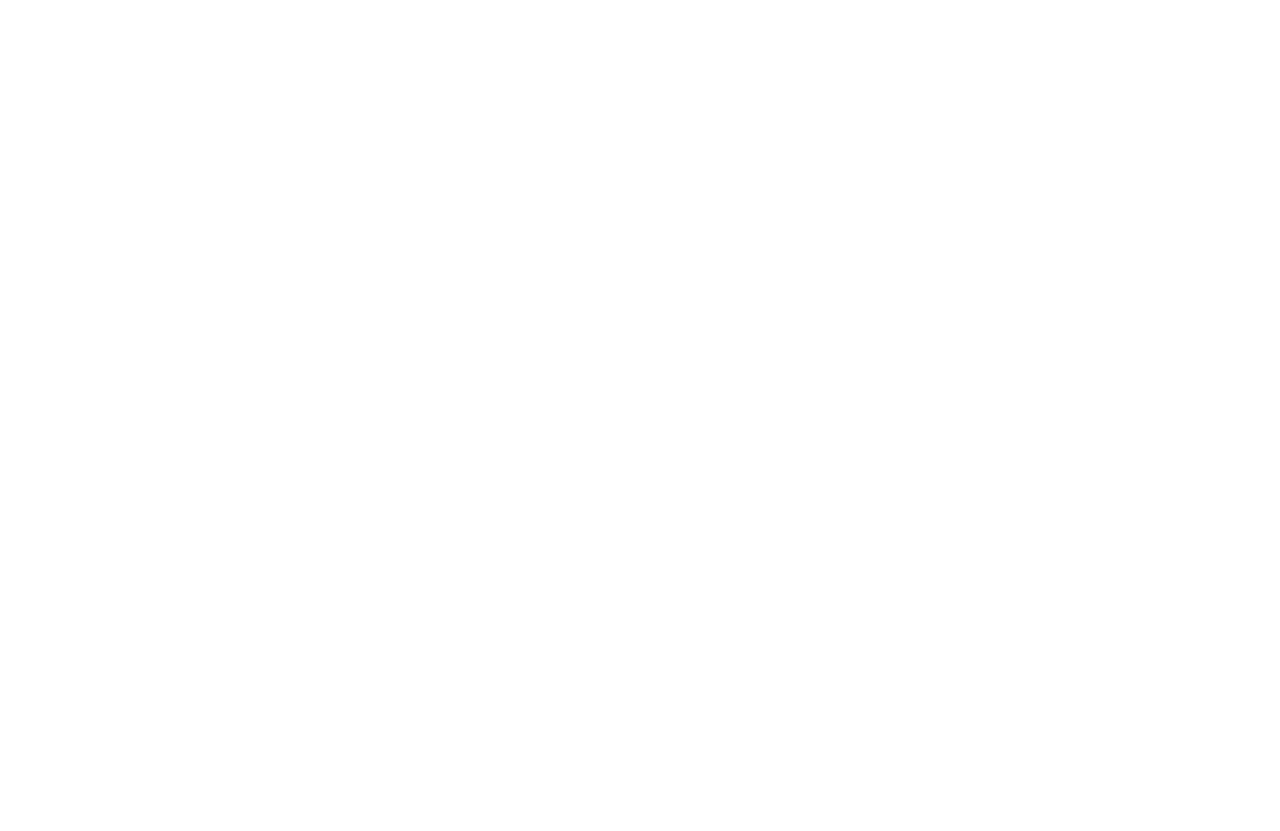
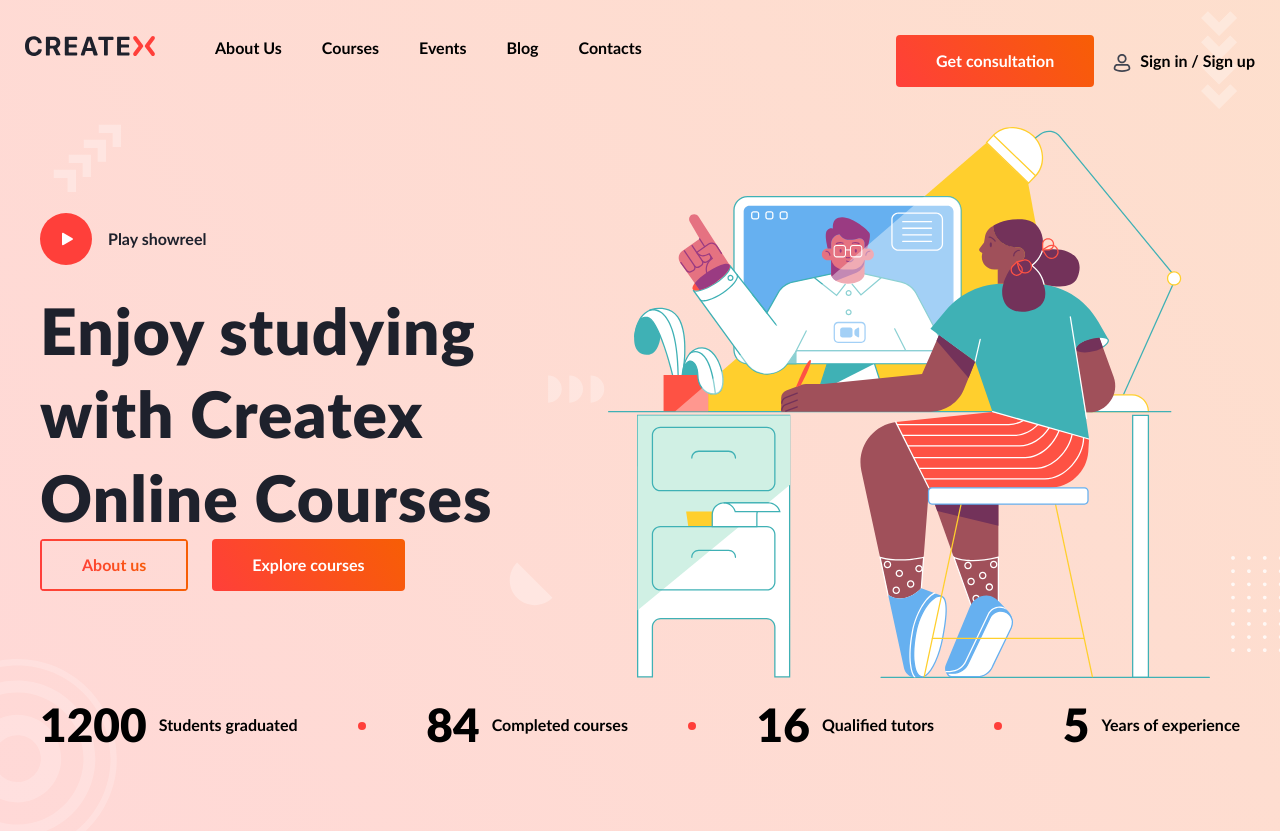
Before and after one commit to DerRenard/LandingPage_portfolio, a plain HTML site: page index.html in a window 1280 px wide. Before the commit the page ends 800 px from the top, so only its background shows below. Drawn offline with Linux system fonts and the light colour scheme.

Commit message:
Added hero section

```diff
--- a/css/index.css
+++ b/css/index.css
@@ -0,0 +1,176 @@
+html,
+body {
+    font-family: "Lato";
+    font-weight: 400;
+}
+.wrapper {
+    min-height: 100vh;
+    overflow: hidden;
+}
+.container {
+    max-width: 1260px;
+    padding: 15px;
+    margin: 0 auto;
+}
+/* ========================== */
+.header {
+    /* СДЕЛАТЬ ПОТОМ */
+    background: url("../assets/decor/shapes-bg.svg") 50% 50% / cover no-repeat, linear-gradient(55.95deg ,rgba(255, 63, 56, .2), rgba(247, 94, 5, .2));
+    font-weight: 700;
+}
+
+.header-top {
+    display: flex;
+    margin: 20px 0 0 0;
+    flex-direction: row;
+    justify-content: space-between;
+    position: relative;
+}
+.header-top_nav-bar {
+    position: absolute;
+    left: calc(130px + 60px);
+}
+.header-top_nav-bar-list {
+    display: flex;
+    flex-direction: row;
+    gap: 40px;
+    justify-content: center;
+    align-items: center;
+    line-height: 1.6;
+    font-weight: 700;
+    white-space: nowrap;
+}
+.header-top_nav-bar_list:hover {
+    color: #ff3f3a;
+}
+
+.header-top_btns {
+    display: flex;
+    flex-direction: row;
+    gap: 10px;
+    white-space: nowrap;
+    justify-content: center;
+    align-items: center;
+}
+.button {
+    display: inline-block;
+    font-weight: 700;
+    letter-spacing: 0.5;
+    line-height: 52px;
+    padding: 0 40px;
+    color: #fff;
+    border-radius: 4px;
+    background: linear-gradient(55.95deg, #ff3f3a 0%, #f75e05 100%);
+}
+.button-header {
+    margin-right: 36px;
+}
+.button-empty {
+    display: inline-block;
+    border-left: 2px solid #ff3f3a;
+    border-right: 2px solid #f75e05;
+    background-image:
+        -webkit-linear-gradient(55.95deg, #ff3f3a, #f75e05),
+        -webkit-linear-gradient(55.95deg, #ff3f3a, #f75e05);
+    background-image: linear-gradient(55.95deg, #ff3f3a, #f75e05), linear-gradient(55.95deg, #ff3f3a, #f75e05);
+    background-size: 100% 2px;
+    background-position:
+        0 100%,
+        0 0;
+    background-repeat: no-repeat;
+    background-clip: border-box;
+}
+.button-empty span {
+    background: linear-gradient(55.95deg, #ff3f3a 0%, #f75e05 100%);
+    -webkit-background-clip: text;
+    -webkit-text-fill-color: transparent;
+}
+.button:hover {
+    transition: transform 0.5s 0s;
+    transform: scale(1.05);
+}
+.header-top_btns-login {
+    position: relative;
+}
+.header-top_btns-login:hover {
+    color: #ff3f3a;
+}
+
+.header-top_btns-login::before {
+    position: absolute;
+    left: -28px;
+    content: "";
+    display: block;
+    background: url(../assets/icons/user-icon.svg) no-repeat;
+    width: 20px;
+    height: 20px;
+}
+/* ========================== */
+
+.header-body_top {
+    display: flex;
+    flex-direction: row;
+    /* justify-content: space-between; */
+    align-items: center;
+
+    color: #1e212c;
+    height: 75vh;
+}
+
+.header-body_top-info_play-button {
+    display: inline-flex;
+    align-items: center;
+    margin-bottom: 24px;
+}
+.header-body_top-info{
+    margin: auto 0;
+}
+.header-body_top-info_play-button svg {
+    margin-right: 16px;
+}
+.header-body_top-info_play-button svg:hover {
+    transition: box-shadow 0.5s 0s;
+    border-radius: 50%;
+    box-shadow: 0px 0px 0px 16px rgba(255, 63, 58, 0.12);
+}
+.header-body_top-info_hero-text {
+    font-weight: 900;
+    font-size: 64px;
+    line-height: 130%;
+    letter-spacing: 1px;
+    min-width: 500px;
+}
+.header-body_top-info_hero-buttons {
+    display: flex;
+    gap: 24px;
+}
+.header-body_top-info_hero-button {
+}
+.header-body_top-picture {
+    margin-right: 30px;
+}
+.header-body_statistics {
+    /* position: relative; */
+    display: flex;
+    justify-content: space-between;
+    /* align-items: flex-end; */
+}
+.header-body_statistics > span {
+transform: translate(0, 20px);
+    height: 8px;
+    width: 8px;
+    background-color: #ff3f3a;
+    border-radius: 50%;
+    margin: 0 15px;
+}
+.header-body_statistics-info {
+    /* margin-top: 189px; */
+    display: inline-flex;
+    align-items: center;
+    margin-bottom: 80px;
+}
+.header-body_statistics-info span {
+    font-weight: 900;
+    font-size: 46px;
+    margin-right: 12px;
+}
--- a/index.html
+++ b/index.html
@@ -12,6 +12,57 @@
     <script src="scripts/main.js" defer></script>
 </head>
 <body>
-
+    <div class="wrapper">
+        <header class="header">
+            <div class="container">
+                <div class="header-top">
+                    <a href="#" class="header-top_logo"><img src="assets/logo.svg" alt="logo"></a>
+                    <div class="header-top_nav-bar">
+                        <ul class="header-top_nav-bar-list">
+                            <li class="header-top_nav-bar_list"><a href="#">About Us</a></li>
+                            <li class="header-top_nav-bar_list"><a href="#">Courses</a></li>
+                            <li class="header-top_nav-bar_list"><a href="#">Events</a></li>
+                            <li class="header-top_nav-bar_list"><a href="#">Blog</a></li>
+                            <li class="header-top_nav-bar_list"><a href="#">Contacts</a></li>
+                        </ul>
+                    </div>
+                    <div class="header-top_btns">
+                        <a href="#" class="button-header button">Get consultation</a>
+                        <a href="#" class="header-top_btns-login">Sign in / Sign up</a>
+                    </div>
+                </div>
+                <div class="header-body">
+                    <div class="container">
+                        <div class="header-body_top">
+                            <div class="header-body_top-info">
+                                <a class="header-body_top-info_play-button" href="#">
+                                    <svg width="52" height="52" viewBox="0 0 52 52" fill="none" xmlns="http://www.w3.org/2000/svg">
+                                        <circle cx="26" cy="26" r="26" fill="#FF3F3A"/>
+                                        <path d="M32.5 25.134C33.1667 25.5189 33.1667 26.4811 32.5 26.866L23.5 32.0622C22.8333 32.4471 22 31.966 22 31.1962L22 20.8038C22 20.034 22.8333 19.5529 23.5 19.9378L32.5 25.134Z" fill="white"/>
+                                    </svg>
+                                    Play showreel
+                                </a>
+                                <div class="header-body_top-info_hero-text">Enjoy studying with Createx Online Courses</div>
+                                <div class="header-body_top-info_hero-buttons">
+                                    <a class="header-body_top-info_hero-button button button-empty" href="#"><span>About us</span></a>
+                                    <a class="header-body_top-info_hero-button button" href="#">Explore courses</a>
+                                </div>
+                            </div>
+                            <div class="header-body_top-picture"><img src="assets/hero-image.svg" alt=""></div>
+                        </div>
+                        <ul class="header-body_statistics">
+                            <li class="header-body_statistics-info"><span>1200</span> Students graduated</li>
+                            <span></span>
+                            <li class="header-body_statistics-info"><span>84</span> Completed courses</li>
+                            <span></span>
+                            <li class="header-body_statistics-info"><span>16</span> Qualified tutors</li>
+                            <span></span>
+                            <li class="header-body_statistics-info"><span>5</span> Years of experience</li>
+                        </ul>
+                    </div>
+                </div>
+            </div>
+        </header>
+    </div>
 </body>
 </html>
```
